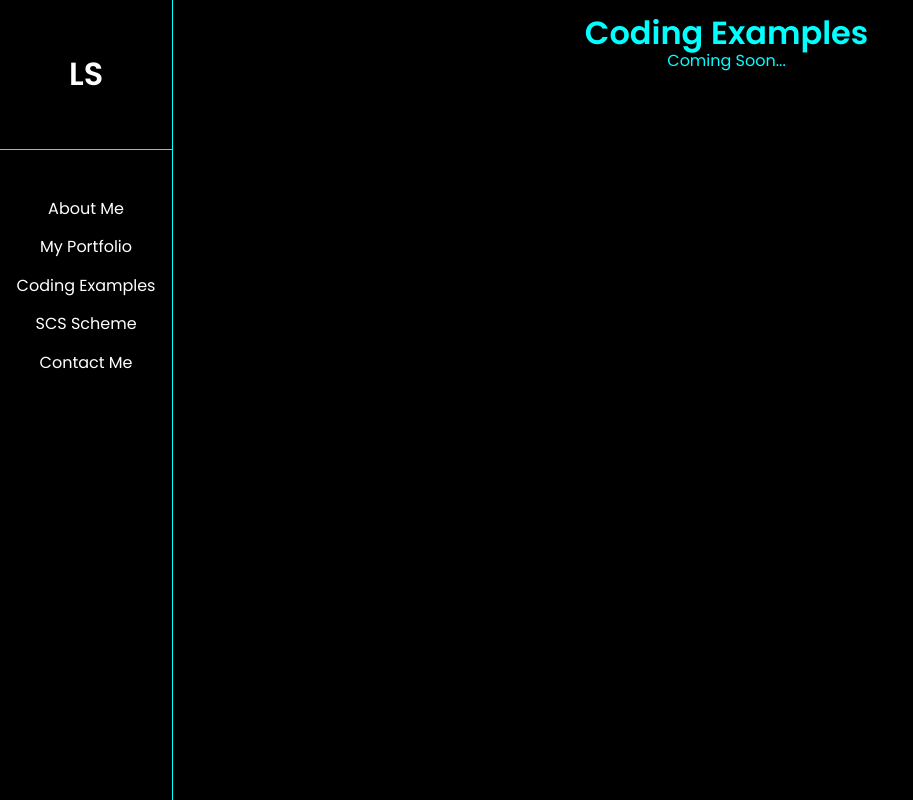
After one commit to liamsinc/portfolio, a PHP site: page /examples.html in a window 1280 px wide. The commit adds this page. Shown: the whole page, without its empty margins (0-913 px from the left). Run offline with PHP 8.4, Linux system fonts and the light colour scheme.

Commit message:
Major update - Added 3 pages

```diff
--- a/css/style.css
+++ b/css/style.css
@@ -344,4 +344,22 @@ a {
   color: #00FFFF;
   border-bottom: 1px solid #00FFFF; }
 
+/* line 2, ../../../Documents/Netmatters/Portfolio/scss/sections/_about.scss */
+.about__section {
+  text-align: center;
+  color: #00FFFF;
+  margin: 0.9375em 0; }
+
+/* line 2, ../../../Documents/Netmatters/Portfolio/scss/sections/_examples.scss */
+.coding__section {
+  text-align: center;
+  color: #00FFFF;
+  margin: 0.9375em 0; }
+
+/* line 2, ../../../Documents/Netmatters/Portfolio/scss/sections/_scs.scss */
+.scs__section {
+  text-align: center;
+  color: #00FFFF;
+  margin: 0.9375em 0; }
+
 /*# sourceMappingURL=style.css.map */
--- /dev/null
+++ b/examples.html
@@ -0,0 +1,40 @@
+<!DOCTYPE html>
+<html lang="en">
+<head>
+    <meta charset="UTF-8">
+    <meta http-equiv="X-UA-Compatible" content="IE=edge">
+    <link href="https://fonts.googleapis.com/css2?family=Poppins:wght@400;600&display=swap" rel="stylesheet">
+    <meta name="viewport" content="width=device-width, initial-scale=1.0">
+    <link rel="stylesheet" href="css/style.css">
+    <title>Coding Examples - Liam Sinclair</title>
+</head>
+<body>
+    <div class="site__container">
+        <header class="header">
+            <div class="header__wrapper">
+                <div class="header__logo">
+                    <h1 class="header__logo-link"><a href="index.html">LS</a></h1>
+                </div>
+                <nav class="header__nav">
+                    <ul class="header__nav-list">
+                        <li class="header__nav-item"><a href="about.html">About Me</a></li>
+                        <li class="header__nav-item"><a href="#">My Portfolio</a></li>
+                        <li class="header__nav-item"><a href="examples.html">Coding Examples</a></li>
+                        <li class="header__nav-item"><a href="scs.html">SCS Scheme</a></li>
+                        <li class="header__nav-item"><a href="#">Contact Me</a></li>
+                    </ul>
+                </nav>
+                <div class="header__socials">
+
+                </div>
+            </div>
+        </header>
+        <div class="main">
+            <section class="coding__section">
+                <h1 class="coding__header">Coding Examples</h1>
+                <p>Coming Soon...</p>
+            </section>
+        </div>
+    </div>
+</body>
+</html>
--- /dev/null
+++ b/scss/sections/_about.scss
@@ -0,0 +1,7 @@
+.about {
+    &__section {
+        text-align: center;
+        color: $aqua;
+        margin: em(15px) 0;
+    }
+}
--- /dev/null
+++ b/scss/sections/_examples.scss
@@ -0,0 +1,7 @@
+.coding {
+    &__section {
+        text-align: center;
+        color: $aqua;
+        margin: em(15px) 0;
+    }
+}
--- a/scss/sections/_index.scss
+++ b/scss/sections/_index.scss
@@ -2,3 +2,6 @@
 @import 'hero';
 @import 'projects';
 @import 'contact';
+@import 'about';
+@import 'examples';
+@import 'scs';
--- /dev/null
+++ b/scss/sections/_scs.scss
@@ -0,0 +1,7 @@
+.scs {
+    &__section {
+        text-align: center;
+        color: $aqua;
+        margin: em(15px) 0;
+    }
+}
```
Also changed, not shown: about.html (added, +40 -0 lines), index.html (+4 -4 lines), scs.html (added, +40 -0 lines), 1 other file.
